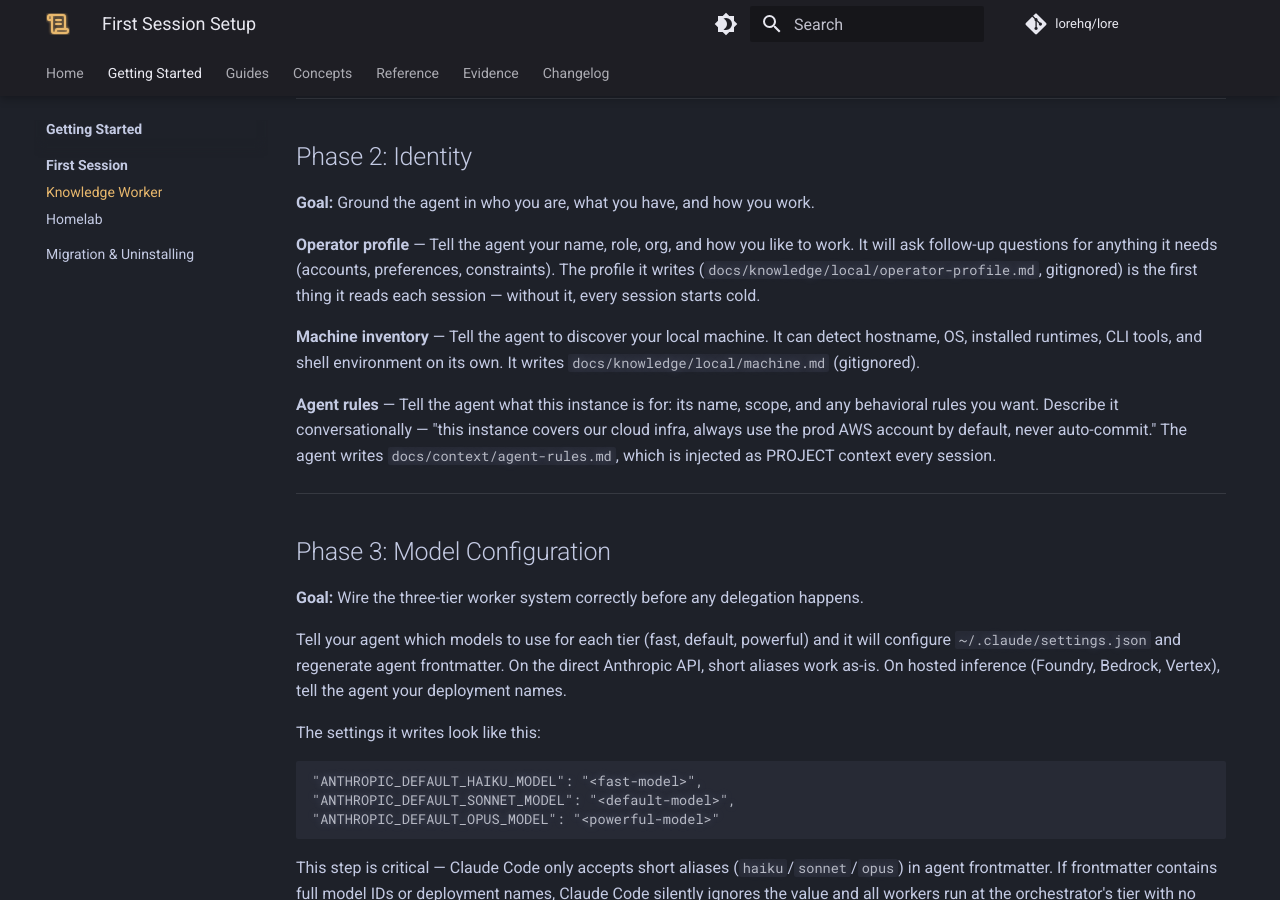
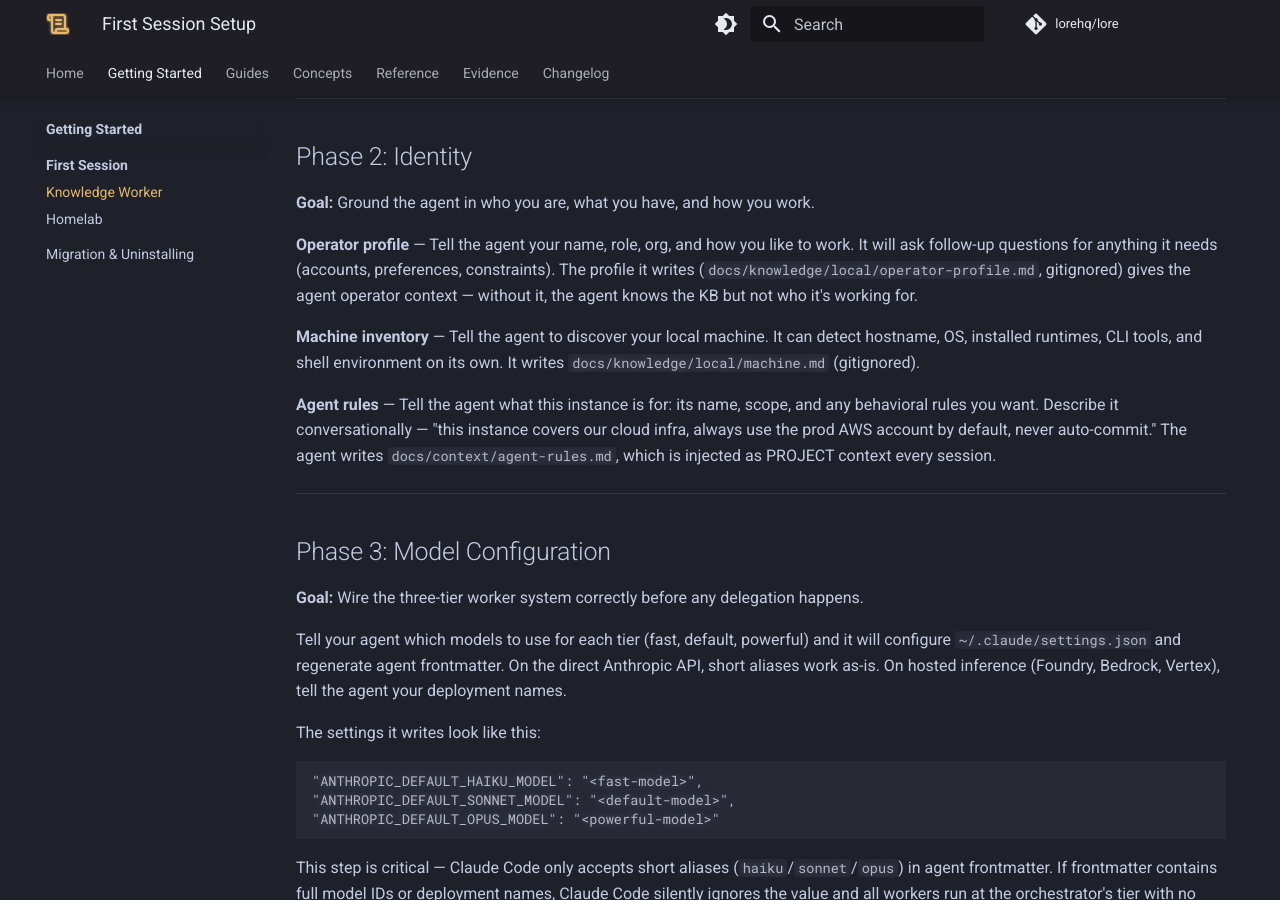
Before and after one commit to lorehq/lore-docs, an MkDocs documentation site: the page built from docs/getting-started/first-session/knowledge-worker.md, in a window 1280 px wide and 900 px high, scrolled down 1445 px. Built offline with MkDocs 1.6.1 and Material for MkDocs 9.7.7, drawn with Linux system fonts in a browser that asks for light colours; comment, search, counter and statistics services are not loaded.

Commit message:
Fix inaccurate operator profile claim in knowledge-worker guide
The profile is not "the first thing it reads each session" — it
provides operator context, the KB and agent rules are already loaded.

Co-Authored-By: Claude Opus 4.6 <noreply@anthropic.com>

```diff
--- a/docs/getting-started/first-session/knowledge-worker.md
+++ b/docs/getting-started/first-session/knowledge-worker.md
@@ -50,7 +50,7 @@ You can always add a remote later. Nothing about the instance structure changes
 
 **Goal:** Ground the agent in who you are, what you have, and how you work.
 
-**Operator profile** — Tell the agent your name, role, org, and how you like to work. It will ask follow-up questions for anything it needs (accounts, preferences, constraints). The profile it writes (`docs/knowledge/local/operator-profile.md`, gitignored) is the first thing it reads each session — without it, every session starts cold.
+**Operator profile** — Tell the agent your name, role, org, and how you like to work. It will ask follow-up questions for anything it needs (accounts, preferences, constraints). The profile it writes (`docs/knowledge/local/operator-profile.md`, gitignored) gives the agent operator context — without it, the agent knows the KB but not who it's working for.
 
 **Machine inventory** — Tell the agent to discover your local machine. It can detect hostname, OS, installed runtimes, CLI tools, and shell environment on its own. It writes `docs/knowledge/local/machine.md` (gitignored).
 
```
